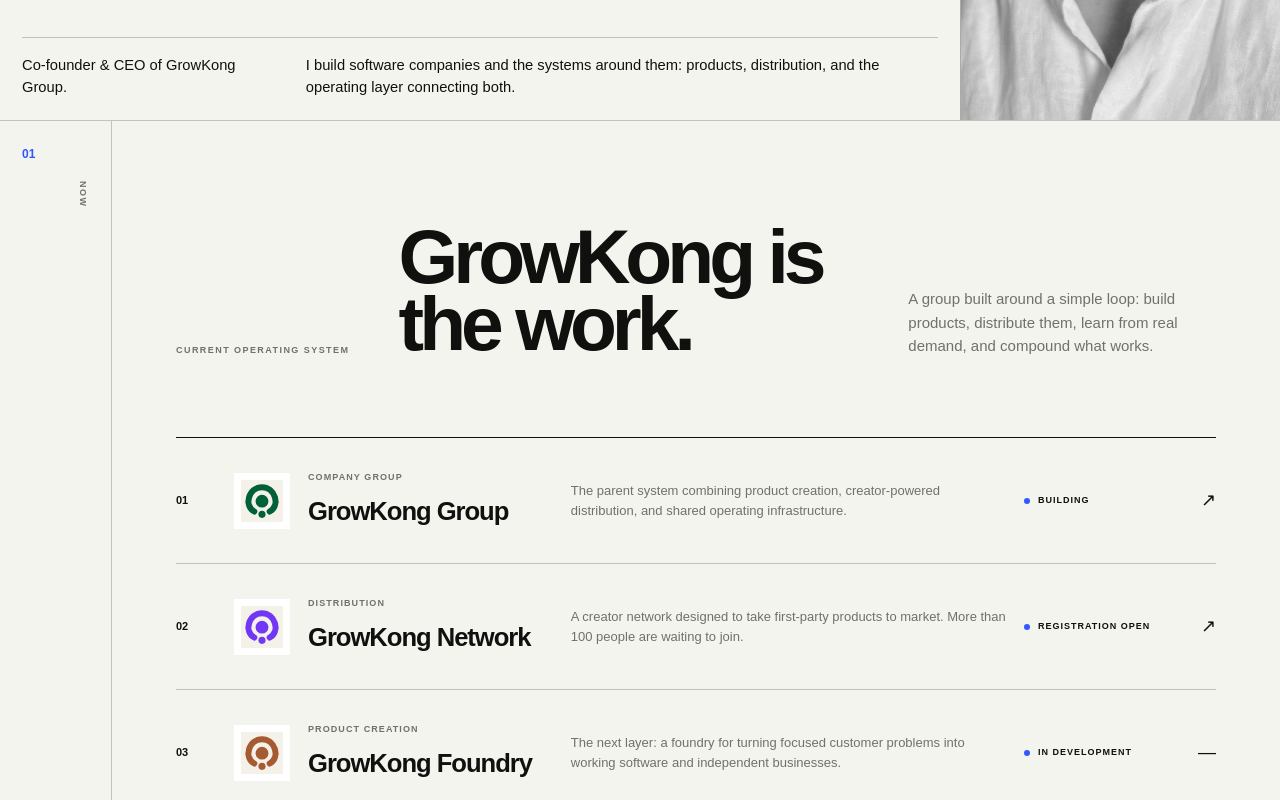
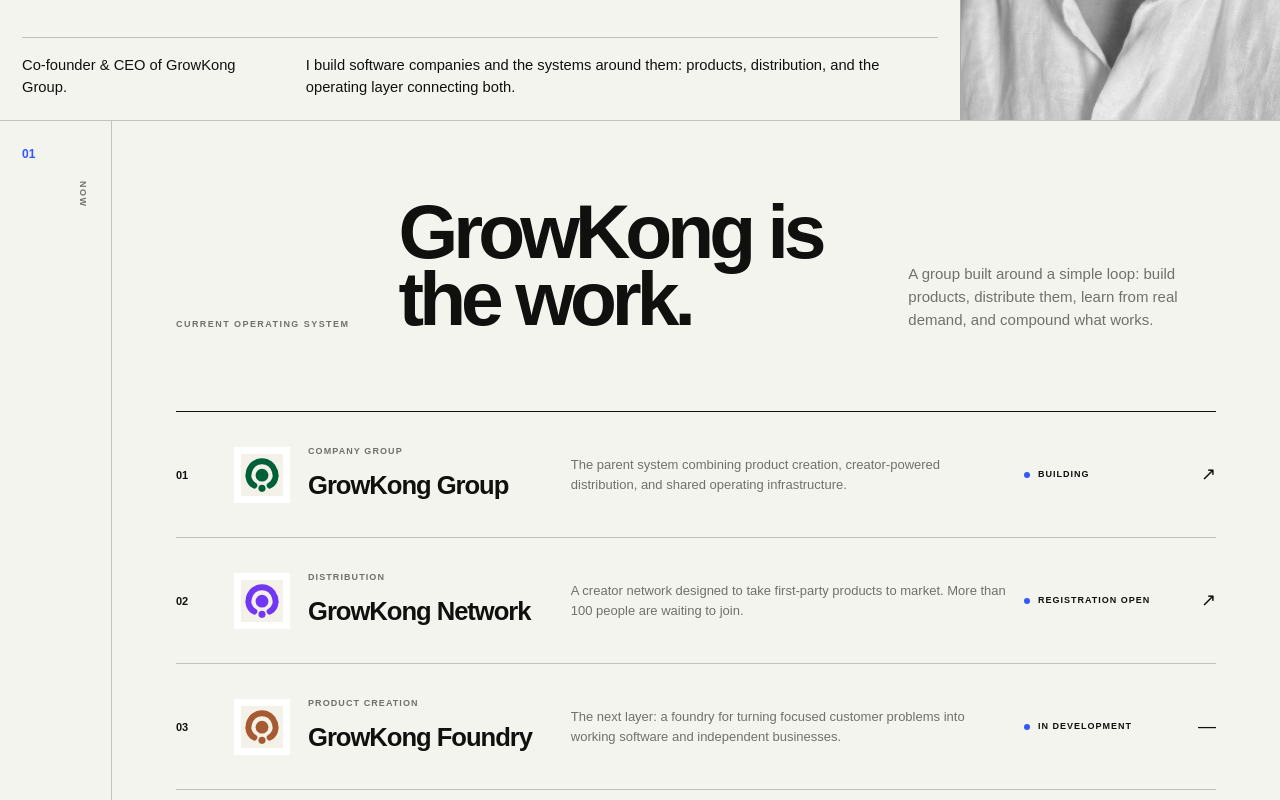
Before and after one commit to vlad9bu/portfolio, a Next.js app: page /minimal in a window 1280 px wide. Shown: the part 680-1480 px from the top of the page. Built offline with nearby package versions, Linux system fonts and the light colour scheme.

Commit message:
Tighten minimal sections and reveal motion

```diff
--- a/app/minimal/minimal.module.css
+++ b/app/minimal/minimal.module.css
@@ -272,15 +272,11 @@
 }
 
 .sectionIndex {
-  align-self: start;
   border-right: 1px solid var(--line);
   display: flex;
   flex-direction: column;
   gap: 18px;
-  height: calc(100svh - 64px);
   padding: 24px 22px;
-  position: sticky;
-  top: 64px;
 }
 
 .sectionIndex > span {
@@ -301,7 +297,7 @@
 
 .sectionBody {
   min-width: 0;
-  padding: clamp(72px, 8vw, 140px) clamp(22px, 5vw, 86px);
+  padding: clamp(64px, 6vw, 104px) clamp(22px, 5vw, 86px);
 }
 
 .sectionHeading {
@@ -976,8 +972,8 @@
 
 @media (prefers-reduced-motion: no-preference) {
   .page[data-motion="ready"] [data-reveal] {
-    clip-path: inset(0 0 14% 0);
     opacity: 0;
+    translate: 0 24px;
   }
 
   .page[data-motion="ready"] [data-reveal][data-visible="true"] {
@@ -1022,12 +1018,12 @@
 
 @keyframes revealIn {
   from {
-    clip-path: inset(0 0 14% 0);
     opacity: 0;
+    translate: 0 24px;
   }
   to {
-    clip-path: inset(0 0 0 0);
     opacity: 1;
+    translate: 0 0;
   }
 }
 
@@ -1062,11 +1058,6 @@
 
   .header nav {
     display: none;
-  }
-
-  .sectionIndex {
-    height: auto;
-    position: static;
   }
 
   .hero {
```
